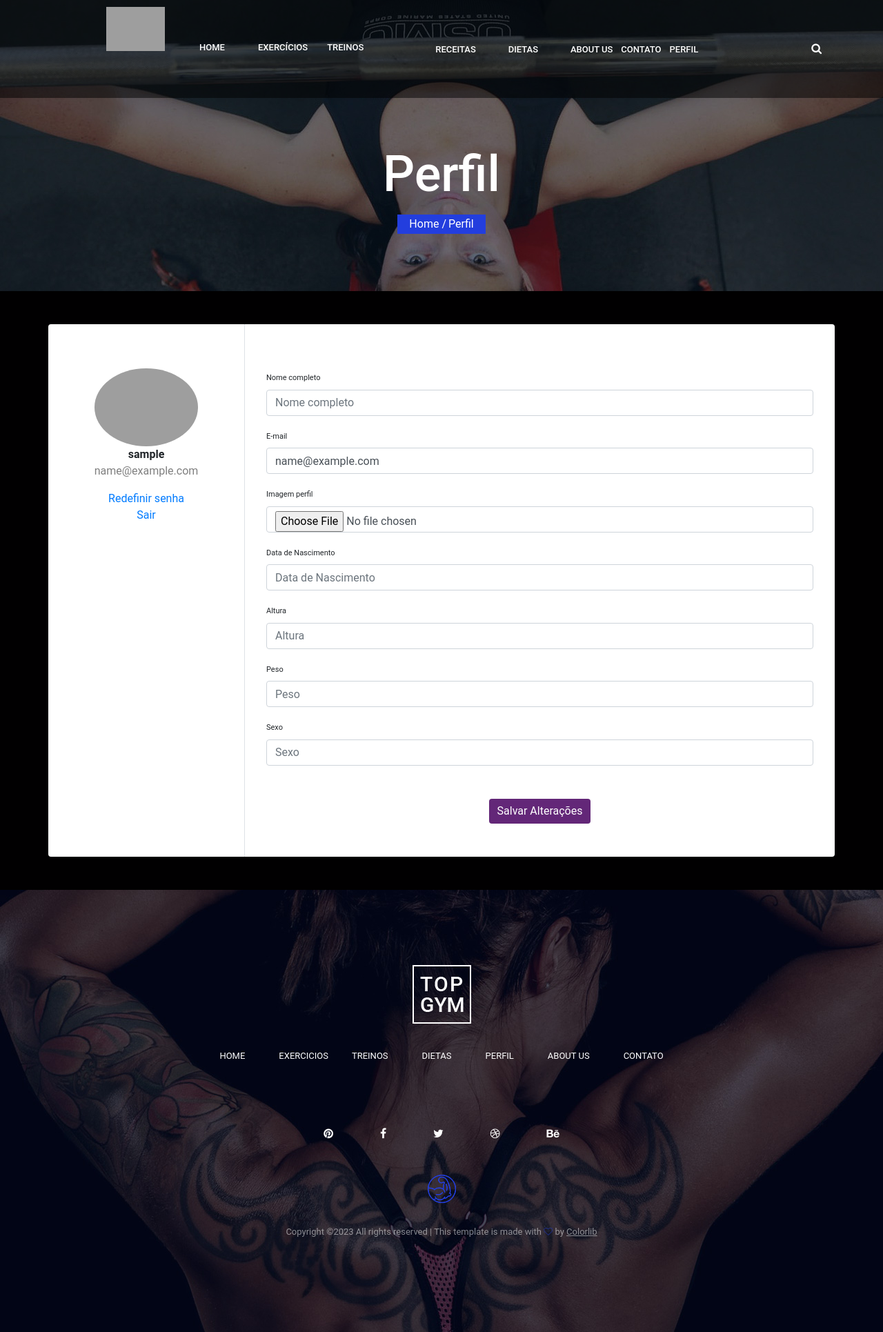
After one commit to David-Marcoss/Plataforma_MeuTreino, a Django app: page /acounts/perfil/1/ in a window 1280 px wide. The commit adds this page. Shown: the whole page at 69% size. Run offline with Django 4.2, Linux system fonts and the light colour scheme; the visitor is signed in with stand-in values (Sample User, id 1); data comes from the database, SQL or seed files in the repository; some libraries are stand-ins or nearby versions; grey boxes are pictures that could not be loaded.

Commit message:
- Implementado funcionalidades atualização do perfil do user e redefinição de senha

```diff
--- a/apps/acounts/models.py
+++ b/apps/acounts/models.py
@@ -19,6 +19,8 @@ class User(AbstractUser):
                                validators=[MinValueValidator(10),MaxValueValidator(200)])
     altura = models.DecimalField("Altura",max_digits=3,decimal_places=2,null=True,blank=True,
                                  validators=[MinValueValidator(1),MaxValueValidator(2)])
+
+    ativo = models.BooleanField(default=False)
 
     class Meta:
         verbose_name = "Usuário"
--- /dev/null
+++ b/apps/acounts/templates/perfil.html
@@ -0,0 +1,94 @@
+{% extends 'base.html' %}
+{% load widget_tweaks %}
+{% load static %}
+
+{% block main %}
+  <!-- Breadcrumb Section Begin -->
+  <section class="breadcrumb-area set-bg" data-setbg="{% static 'img/contact/contact-bg.jpg'%}">
+    <div class="container">
+        <div class="row">
+            <div class="col-lg-12 text-center">
+                <div class="breadcrumb-content">
+                    <h2>Perfil</h2>
+                    <div class="links">
+                        <a href="{% url 'home' %}">Home</a>
+                        <a href="{% url 'perfil' request.user.id %} " class="rt-breadcrumb">Perfil</a>
+                    </div>
+                </div>
+            </div>
+        </div>
+    </div>
+</section>
+<!-- Breadcrumb Section End -->
+<!-- Contact Section Begin -->
+
+<section class="contact-section">
+    <div className='snippet-body'>
+        <div class="container rounded bg-white mt-5 mb-5">
+            <div class="row">
+                <div class="col-md-3 border-right">
+
+                    <div class="d-flex flex-column align-items-center text-center p-3 py-6">
+                        {% if request.user != None %}
+                            {% if request.user.imageperfil %}
+
+                                <img class="rounded-circle mt-5" width="150px" height="150" src="{{ request.user.imageperfil.url }}">
+
+                            {% else %}
+                                <img class="rounded-circle mt-5" width="150px" src="https://st3.depositphotos.com/15648834/17930/v/600/depositphotos_179308454-stock-illustration-unknown-person-silhouette-glasses-profile.jpg">
+
+                            {% endif %}
+
+                            <span class="font-weight-bold">{{request.user}}</span>
+                            <span class="text-black-50">{{request.user.email}}</span>
+
+                            <div class="d-flex flex-column align-items-left text-center p-3 py-6">
+
+                                <span class="text-black-50"><a href="{% url 'redefinir-senha' request.user.id %}">Redefinir senha</a></span>
+                                <span class="text-black-50"><a href="{% url 'logout' %}"> Sair</a> </span>
+                            </div>
+
+                        {% endif %}
+                    </div>
+                </div>
+                <div class="col-md-9">
+                    <div class="p-3 py-5">
+
+                        <form method="post" enctype="multipart/form-data">
+
+                            {% csrf_token %}
+
+                            {% for field in form %}
+
+                            <div class="row mt-3">
+                                <div class="col-md-12">
+                                    <label class="labels">{{field.label}}</label>
+                                    {% render_field field placeholder=field.label class="form-control" %}
+
+                                {{field.errors}}
+                                </div>
+                            </div>
+
+                            {% endfor %}
+
+                            <div class="mt-5 text-center">
+                                <button class="btn btn-primary profile-button" type="submit">Salvar Alterações</button>
+                            </div>
+                        </form>
+
+                    </div>
+                </div>
+            </div>
+        </div>
+    </div>
+</section>
+
+<script type='text/javascript' src='https://cdn.jsdelivr.net/npm/bootstrap@5.0.0-alpha1/dist/js/bootstrap.bundle.min.js'></script>
+
+<script type='text/javascript'>var myLink = document.querySelector('a[href="#"]');
+    myLink.addEventListener('click', function(e) {
+        e.preventDefault();
+    });
+</script>
+
+{% endblock %}
--- a/apps/acounts/urls.py
+++ b/apps/acounts/urls.py
@@ -1,12 +1,14 @@
 from django.urls import include, path
 from django.contrib.auth import views as auth_views
-from .views import cadastroview,cadastroview2
+from .views import cadastroview,cadastroview2,perfilview,UpdatePasswordView
 
 
 urlpatterns = [
     path('login/',auth_views.LoginView.as_view(template_name = 'login.html'),name='login'),
     path('logout/',auth_views.LogoutView.as_view(),name='logout'),
     path('cadastro-user/',cadastroview,name='cadastro-user'),
-    path('cadastro-user2/<int:pk>',cadastroview2.as_view(),name='cadastro-user2'),
+    path('cadastro-user2/<int:pk>/',cadastroview2.as_view(),name='cadastro-user2'),
+    path('perfil/<int:pk>/',perfilview.as_view(),name='perfil'),
+    path('redefinir-senha/<int:pk>/',UpdatePasswordView.as_view(),name='redefinir-senha'),
 
 ]
--- a/apps/acounts/views.py
+++ b/apps/acounts/views.py
@@ -1,10 +1,14 @@
+from typing import Any, Optional, Type
+from django.db import models
+from django.forms.models import BaseModelForm
 from django.shortcuts import render, redirect
-from django.views.generic import UpdateView
+from django.views.generic import UpdateView, TemplateView
 from django.contrib.auth.forms import PasswordChangeForm,SetPasswordForm  #form padrao para alteração de senha
 from django.contrib.auth import authenticate,login #metodos de login
 from django.contrib.auth.decorators import login_required
 from django.urls import reverse_lazy
 from django.shortcuts import get_object_or_404
+from django.contrib.auth.mixins import LoginRequiredMixin
 
 from .forms import UserCreationForm,UserChangeForm
 
@@ -44,13 +48,13 @@ def cadastroview(request):
         return render(request,template_name,context)
 
 
-class cadastroview2(UpdateView):
+class cadastroview2(LoginRequiredMixin,UpdateView):
+
     model= User
     template_name = 'cadastro.html'
+    form_class = UserChangeForm
+    success_url = reverse_lazy('home')
 
-    form_class = UserChangeForm
-
-    success_url = reverse_lazy('home')
 
     def get_context_data(self, *args,**kwargs):
 
@@ -61,3 +65,34 @@ class cadastroview2(UpdateView):
         context['botao'] = 'Finalizar cadastro'
 
         return context
+
+class perfilview(LoginRequiredMixin,UpdateView):
+
+    model= User
+    template_name = 'perfil.html'
+    fields = ['nome','email','imageperfil','nascimento','altura', 'peso','sexo']
+
+    def get_success_url(self):
+        messages.info(self.request,'Alterações salvas com sucesso!!')
+
+        return self.request.GET.get('next', reverse_lazy('home'))
+
+class UpdatePasswordView(LoginRequiredMixin,UpdateView):
+
+    model= User
+    template_name = 'cadastro.html'
+    success_url = reverse_lazy('logout')
+
+    def get_form(self, form_class= None):
+        form = PasswordChangeForm(data= self.request.POST, user=self.request.user)
+        return form
+
+    def get_context_data(self, *args,**kwargs):
+
+        context = super().get_context_data(*args,**kwargs)
+
+        context['titulo'] = 'Redefinição de senha'
+        context['texto'] = 'Informe uma nova senha.'
+        context['botao'] = 'Salvar'
+
+        return context
--- a/static/css/style.css
+++ b/static/css/style.css
@@ -2403,3 +2403,66 @@ ol {
 		font-size: 20px;
 	}
 }
+ /* css pagina perfil*/
+
+ ::-webkit-scrollbar {
+    width: 8px;
+}
+/* Track */
+::-webkit-scrollbar-track {
+    background: #f1f1f1;
+}
+
+/* Handle */
+::-webkit-scrollbar-thumb {
+    background: #888;
+}
+
+/* Handle on hover */
+::-webkit-scrollbar-thumb:hover {
+    background: #555;
+}
+
+body {
+    background: rgb(1, 0, 1)}
+
+.form-control:focus {
+box-shadow: none;
+border-color: #BA68C8
+}
+
+.profile-button {
+background: rgb(99, 39, 120);
+box-shadow: none;
+border: none
+}
+
+.profile-button:hover {
+background: #682773
+}
+
+.profile-button:focus {
+background: #682773;
+box-shadow: none
+}
+
+.profile-button:active {
+background: #682773;
+box-shadow: none
+}
+
+.back:hover {
+color: #682773;
+cursor: pointer
+}
+
+.labels {
+font-size: 11px
+}
+
+.add-experience:hover {
+background: #BA68C8;
+color: #fff;
+cursor: pointer;
+border: solid 1px #BA68C8
+}
--- a/templates/base.html
+++ b/templates/base.html
@@ -55,7 +55,7 @@
                                 {% if request.user == None %}
                                     <li><a href="{% url 'login' %}">Login</a></li>
                                 {% else %}
-                                    <li><a href="{% url 'logout' %}">Perfil</a></li>
+                                    <li><a href="{% url 'perfil' request.user.id %}">Perfil</a></li>
                                 {% endif %}
                                 <li class="search-btn search-trigger"><i class="fa fa-search"></i></li>
                             </ul>
```
Also changed, not shown: templates/form.html (added, +60 -0 lines), apps/acounts/migrations/0006_user_ativo_alter_user_altura_alter_user_sexo.py (added), media/perfil/imagens/WhatsApp_Image_2023-04-18_at_11.34.00_AM.jpeg (added).
